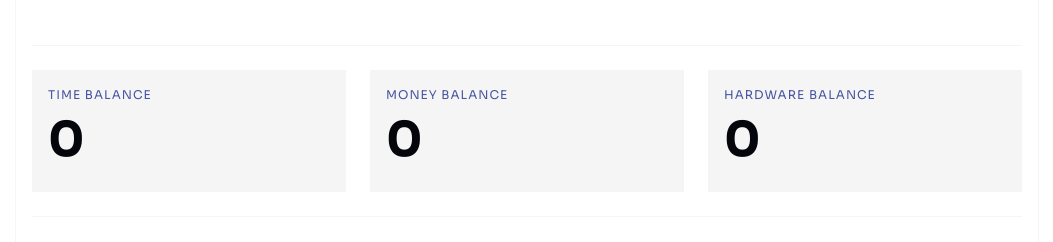
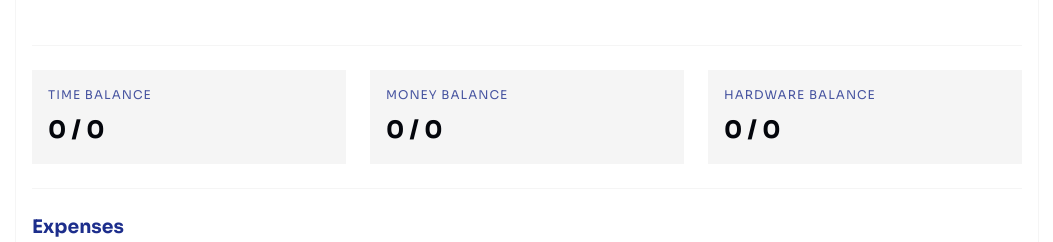
Before and after one commit to 1337Borlange/comp-budget-frontend, a Next.js app: page /mybudget in a window 1280 px wide. Shown: the part 476-718 px from the top of the page, without its empty margins (113-1166 px from the left). Built offline with nearby package versions, Linux system fonts and the light colour scheme; no server answers; sample sign-in values are in the browser's storage.

Commit message:
More styling

```diff
--- a/src/components/Header.tsx
+++ b/src/components/Header.tsx
@@ -45,16 +45,17 @@ const Header = ({ user, isAdmin }: HeaderProps) => {
                   </div>
                 }
               >
-                <div className="list-switch">
-                  <Label htmlFor="is-darkmode">Darkmode</Label>
-                  {/* <ToggleSwitch
+                {/* <div className="list-switch">
+                  <Label htmlFor="is-darkmode">Darkmode</Label> */}
+                {/* <ToggleSwitch
                     id="is-darkmode"
                     name="is-darkmode"
                     checked={Boolean(storedSettings?.darkTheme)}
                     onChange={(val) => switchTheme(val)}
                   /> */}
-                </div>
+                {/* </div> */}
                 {isAdmin && <Link href="/admin">Admin</Link>}
+                {isAdmin && <Link href="/admin/stats">Stats</Link>}
                 <Link href="/api/auth/signout">Log out</Link>
               </DropMenuButton>
             )}
--- a/src/components/UserProfile.tsx
+++ b/src/components/UserProfile.tsx
@@ -7,7 +7,8 @@ import Column from './Column';
 import { ValueContent, ValueHeader } from './Values';
 import Counter from './Counter';
 import UserImage from './UserImage';
-import { leetImgUrl } from '@/lib/settings';
+import { leetImgUrl, maxValues } from '@/lib/settings';
+import { getValueStatus } from '@/lib/helpers';
 // import { UserImage } from './UserImage';
 type UserProfileProps = {
   user?: User;
@@ -43,26 +44,56 @@ export const UserProfile: React.FunctionComponent<UserProfileProps> = ({
       <Divider spacing="l" color="var(--colors-silver)" />
       <Grid spacing="l">
         <Column lg="4" md="4" sm="4" xs="12">
-          <Box backgroundColor="var(--colors-silver)" spacing="m">
+          <Box
+            backgroundColor="var(--colors-silver)"
+            spacing="m"
+            className="value-wrapper"
+          >
             <ValueHeader>Time balance</ValueHeader>
-            <ValueContent>
-              <Counter from={0} to={budget?.currentTimeBalance ?? 0} />
+            <ValueContent
+              className={`${getValueStatus(
+                budget?.openingBalanceTime ?? 0,
+                budget?.currentTimeBalance ?? 0
+              )}`}
+            >
+              <Counter from={0} to={budget?.currentTimeBalance ?? 0} /> /{' '}
+              {budget?.openingBalanceTime ?? 0}
             </ValueContent>
           </Box>
         </Column>
         <Column lg="4" md="4" sm="4" xs="12">
-          <Box backgroundColor="var(--colors-silver)" spacing="m">
+          <Box
+            backgroundColor="var(--colors-silver)"
+            spacing="m"
+            className="value-wrapper"
+          >
             <ValueHeader>Money balance</ValueHeader>
-            <ValueContent>
-              <Counter from={0} to={budget?.currentMoneyBalance ?? 0} />
+            <ValueContent
+              className={`${getValueStatus(
+                budget?.openingBalanceMoney ?? 0,
+                budget?.currentMoneyBalance ?? 0
+              )}`}
+            >
+              <Counter from={0} to={budget?.currentMoneyBalance ?? 0} /> /{' '}
+              {budget?.openingBalanceMoney ?? 0}
             </ValueContent>
           </Box>
         </Column>
         <Column lg="4" md="4" sm="4" xs="12">
-          <Box backgroundColor="var(--colors-silver)" spacing="m">
+          <Box
+            backgroundColor="var(--colors-silver)"
+            spacing="m"
+            className="value-wrapper"
+          >
             <ValueHeader>Hardware balance</ValueHeader>
-            <ValueContent>
-              <Counter from={0} to={budget?.currentHardwareBalance ?? 0} />
+            <ValueContent
+              className={`${getValueStatus(
+                budget?.hardwareBudget ?? 0,
+                budget?.currentHardwareBalance ?? 0
+              )}`}
+            >
+              <Counter from={0} to={budget?.currentHardwareBalance ?? 0} /> /{' '}
+              {budget?.hardwareBudget ?? 0}
             </ValueContent>
           </Box>
         </Column>
--- a/src/components/Values.tsx
+++ b/src/components/Values.tsx
@@ -4,6 +4,8 @@ import '../styles/components/values.scss';
 export const ValueHeader = (props: PropsWithChildren) => {
   return <div className="value-header" {...props} />;
 };
-export const ValueContent = (props: PropsWithChildren) => {
-  return <div className="value-content" {...props} />;
+export const ValueContent: React.FunctionComponent<
+  PropsWithChildren & React.HtmlHTMLAttributes<HTMLDivElement>
+> = ({ className, ...rest }) => {
+  return <div className={`value-content ${className}`} {...rest} />;
 };
--- a/src/lib/helpers.ts
+++ b/src/lib/helpers.ts
@@ -43,6 +43,22 @@ export const getUserId = (id_token: string) => {
   const dec = jwt_decode(id_token) as GoogleJWTProfile;
   return dec?.sub;
 };
+
+export const getPercentage = (max: number, current: number): number => {
+  const percentage = Math.floor((current / max) * 100);
+  return percentage;
+};
+export const getValueStatus = (max: number, current: number): string => {
+  const percentage = getPercentage(max, current);
+  if (percentage <= 10) {
+    return 'low';
+  } else if (percentage <= 25) {
+    return 'warn';
+  }
+
+  return 'normal';
+};
+
 export const barColors = [
   '#FF6633',
   '#FFB399',
--- a/src/lib/settings.ts
+++ b/src/lib/settings.ts
@@ -1,2 +1,8 @@
 export const apiUrl = process.env.NEXT_PUBLIC_API_URL;
 export const leetImgUrl = 'https://i.1337co.de/wallofleet';
+
+export const maxValues = {
+  hardware: 3500,
+  time: 40,
+  money: 23500,
+};
--- a/src/styles/components/userimage.scss
+++ b/src/styles/components/userimage.scss
@@ -8,6 +8,11 @@
     height: var(--user-image-size);
     border: 2px solid var(--user-image-border-color);
     position: relative;
+    transition: all 0.2s ease;
+    &:hover {
+        transform: scale(1.1);
+        border-width: 3px;
+    }
 }
 .user-image {
     // --user-image-size: 50px;
--- a/src/styles/components/values.scss
+++ b/src/styles/components/values.scss
@@ -1,13 +1,31 @@
+.value-wrapper {
+    transition: transform 0.2s ease;
+    &:hover {
+        transform: scale(1.05);
+        .value-header {
+            color: var(--colors-pagebg);
+            background-color: var(--colors-primary);
+        }
+    }
+}
 .value-header {
     font-size: 0.75rem;
     opacity: 0.8;
     text-transform: uppercase;
     letter-spacing: 1px;
     color: var(--colors-primary);
+    transition: all 0.2s ease;
+    margin-bottom: var(--spacing-xs);
 }
 
 .value-content {
     font-weight: bold;
-    font-size: 3rem;
+    font-size: 1.5rem;
     color: var(--colors-text);
+    &.warn {
+        color: var(--colors-warn);
+    }
+    &.low {
+        color: var(--colors-error);
+    }
 }
--- a/src/styles/style.scss
+++ b/src/styles/style.scss
@@ -12,6 +12,8 @@
     --colors-silver: rgba(235, 235, 235, 0.5);
     --colors-inputbg: #ffffff;
     --colors-backdrop: rgba(255, 255, 255, 0.7);
+    --colors-warn: #f1c40f;
+    --colors-error: #e74c3c;
     --spacing-none: 0;
     --spacing-3xs: 0.15rem;
     --spacing-2xs: 0.25rem;
```
Also changed, not shown: src/app/admin/components/UserCard.tsx (+9 -3 lines).
